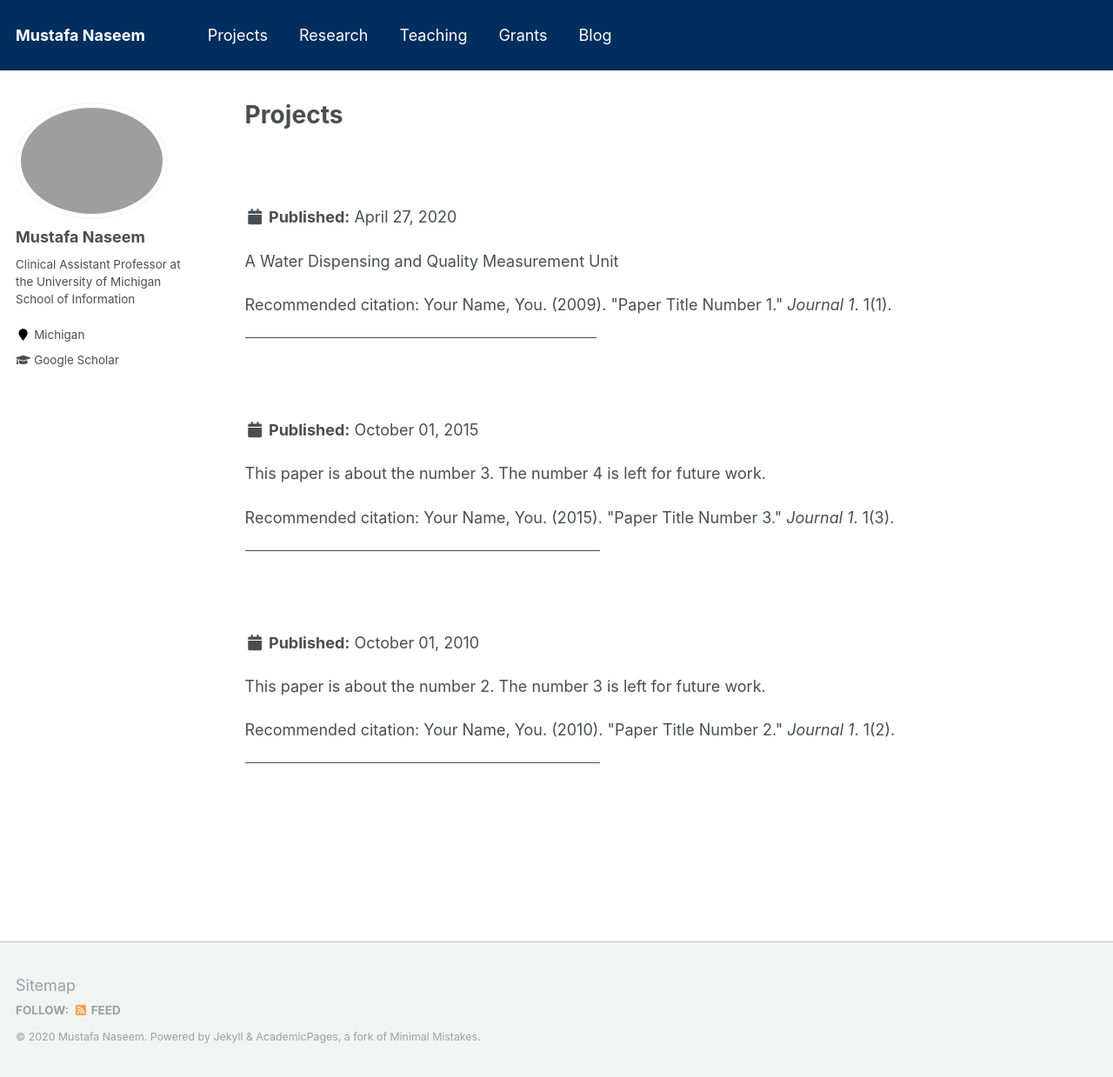
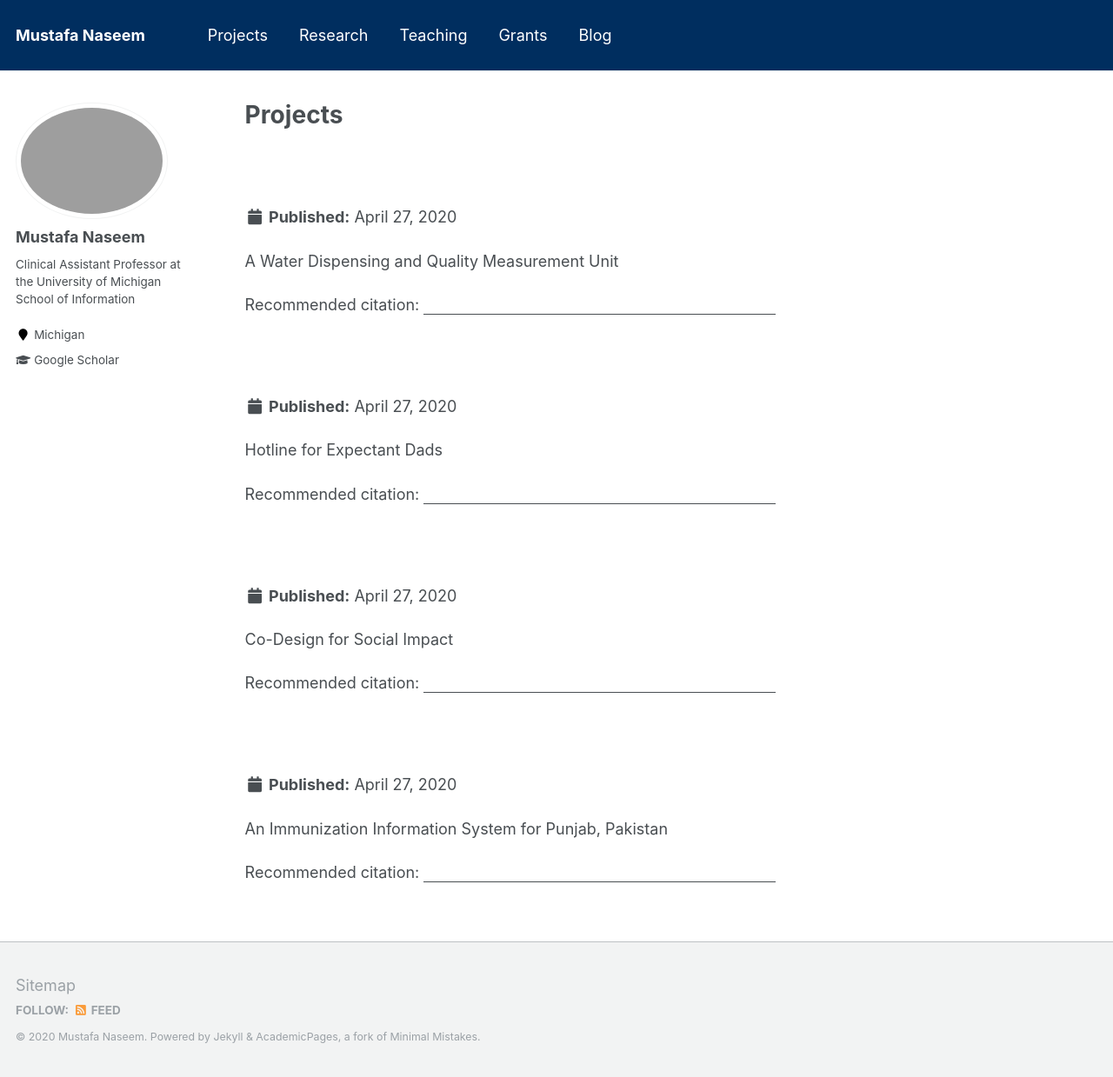
Before and after one commit to mustafanaseem/mustafanaseem.github.io, a Jekyll site: the page built from _pages/projects.md, in a window 1280 px wide and 1239 px high. Shown: the whole window at 87% size. Built offline with Jekyll 4.4.1, drawn with Linux system fonts in a browser that asks for light colours.

Commit message:
added all projects

```diff
--- a/_projects/2010-10-01-paper-title-number-2.md
+++ /dev/null
@@ -1,15 +0,0 @@
----
-title: "Paper Title Number 2"
-collection: publications
-permalink: /publication/2010-10-01-paper-title-number-2
-excerpt: 'This paper is about the number 2. The number 3 is left for future work.'
-date: 2010-10-01
-venue: 'Journal 1'
-paperurl: 'http://academicpages.github.io/files/paper2.pdf'
-citation: 'Your Name, You. (2010). &quot;Paper Title Number 2.&quot; <i>Journal 1</i>. 1(2).'
----
-This paper is about the number 2. The number 3 is left for future work.
-
-[Download paper here](http://academicpages.github.io/files/paper2.pdf)
-
-Recommended citation: Your Name, You. (2010). "Paper Title Number 2." <i>Journal 1</i>. 1(2).
--- a/_projects/2015-10-01-paper-title-number-3.md
+++ /dev/null
@@ -1,15 +0,0 @@
----
-title: "Paper Title Number 3"
-collection: publications
-permalink: /publication/2015-10-01-paper-title-number-3
-excerpt: 'This paper is about the number 3. The number 4 is left for future work.'
-date: 2015-10-01
-venue: 'Journal 1'
-paperurl: 'http://academicpages.github.io/files/paper3.pdf'
-citation: 'Your Name, You. (2015). &quot;Paper Title Number 3.&quot; <i>Journal 1</i>. 1(3).'
----
-This paper is about the number 3. The number 4 is left for future work.
-
-[Download paper here](http://academicpages.github.io/files/paper3.pdf)
-
-Recommended citation: Your Name, You. (2015). "Paper Title Number 3." <i>Journal 1</i>. 1(3).
--- /dev/null
+++ b/_projects/2020-04-27-har-zindagi.md
@@ -0,0 +1,11 @@
+---
+title: "Har Zindagi"
+collection: projects
+permalink: /project/2020-04-27-har-zindagi
+excerpt: 'An Immunization Information System for Punjab, Pakistan'
+date: 2020-04-27
+venue: ''
+paperurl: 'http://academicpages.github.io/files/paper1.pdf'
+citation: ''
+---
+The Har Zindagi pilot aims to achieve significant performance improvements in immunization administration, such as augmented uptake, retention and quality of immunization, by engaging with disadvantaged communities and using low-cost technology to cohere the lower layers of the health system with the managerial layer.
--- /dev/null
+++ b/_projects/2020-04-27-idds.md
@@ -0,0 +1,11 @@
+---
+title: "IDDS"
+collection: projects
+permalink: /project/2020-04-27-idds
+excerpt: 'Co-Design for Social Impact'
+date: 2020-04-27
+venue: ''
+paperurl: 'http://academicpages.github.io/files/paper1.pdf'
+citation: ''
+---
+The Har Zindagi pilot aims to achieve significant performance improvements in immunization administration, such as augmented uptake, retention and quality of immunization, by engaging with disadvantaged communities and using low-cost technology to cohere the lower layers of the health system with the managerial layer.
--- /dev/null
+++ b/_projects/2020-04-27-super-abbu.md
@@ -0,0 +1,11 @@
+---
+title: "Super Abbu"
+collection: projects
+permalink: /project/2020-04-27-super-abbu
+excerpt: 'Hotline for Expectant Dads'
+date: 2020-04-27
+venue: ''
+paperurl: 'http://academicpages.github.io/files/paper1.pdf'
+citation: ''
+---
+The Har Zindagi pilot aims to achieve significant performance improvements in immunization administration, such as augmented uptake, retention and quality of immunization, by engaging with disadvantaged communities and using low-cost technology to cohere the lower layers of the health system with the managerial layer.
--- a/_projects/2020-04-27-water-atm.md
+++ b/_projects/2020-04-27-water-atm.md
@@ -6,6 +6,6 @@ excerpt: 'A Water Dispensing and Quality Measurement Unit'
 date: 2020-04-27
 venue: ''
 paperurl: 'http://academicpages.github.io/files/paper1.pdf'
-citation: 'Your Name, You. (2009). &quot;Paper Title Number 1.&quot; <i>Journal 1</i>. 1(1).'
+citation: ''
 ---
 WaterATM is a user friendly automated water dispensing machine installed over filtration plants. It regulates usage of clean drinking water by using a user authentication mechanism. It provides technological innovations and help in saving clean and filtered water wastage which eventually impacts the community health.
```
Also changed, not shown: _pages/research.html (added, +13 -0 lines), _research/portfolio-1.md (renamed from _portfolio/portfolio-1.md), _research/portfolio-2.html (renamed from _portfolio/portfolio-2.html), 1 other file.
